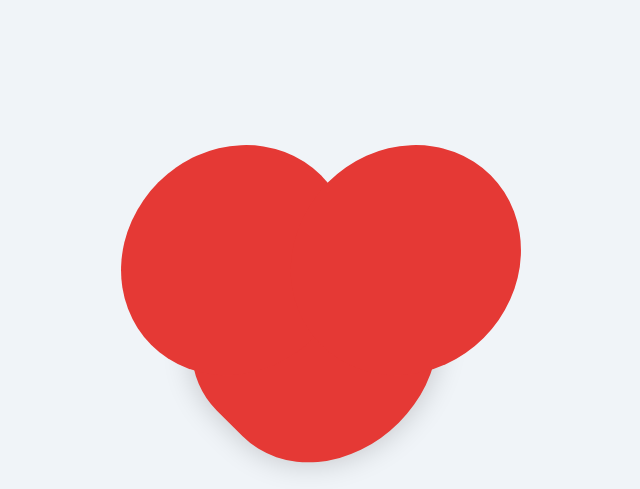
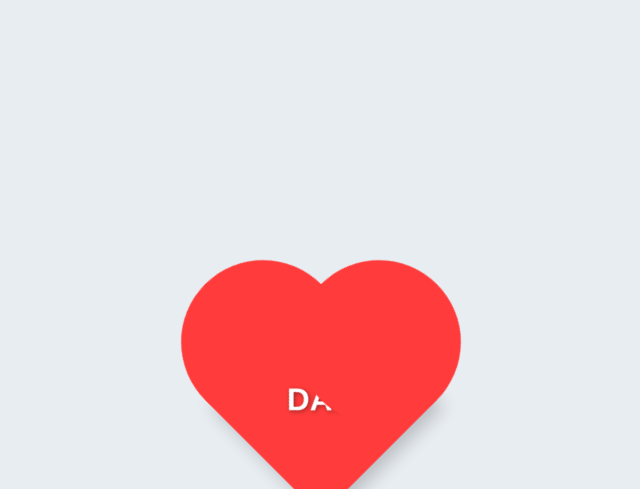
Before and after one commit to Contractor-x/Fathers-day-css-art, a plain HTML site: page index.html in a window 1280 px wide. Shown: the top 489 px of the page, without its empty margins (319-959 px from the left). Drawn offline with Linux system fonts and the light colour scheme.

Commit message:
Update index.html

```diff
--- a/index.html
+++ b/index.html
@@ -2,80 +2,69 @@
 <html lang="en">
 <head>
   <meta charset="UTF-8">
-  <title>Father's Day Heart Art</title>
-  <!-- Add a fancy Google Font -->
-  <link href="https://fonts.googleapis.com/css2?family=Pacifico&display=swap" rel="stylesheet">
+  <title>Father's Day CSS Art - DAD Heart</title>
   <style>
-    html, body {
-      height: 100%;
-      margin: 0;
-      padding: 0;
-      background: #f0f4f8;
-    }
     body {
-      height: 100vh;
+      background: #e8edf1;
       display: flex;
-      flex-direction: column;
       justify-content: center;
       align-items: center;
+      height: 100vh;
+      margin: 0;
+      font-family: Arial, sans-serif;
     }
+
     .heart {
       position: relative;
-      width: 240px;
-      height: 220px;
+      width: 150px;
+      height: 150px;
+      background: #ff3b3b;
       transform: rotate(-45deg);
-      background: #e53935;
-      border-radius: 40% 40% 60% 60% / 45% 45% 55% 55%;
-      box-shadow: 0 0 30px rgba(0,0,0,0.2);
-      margin-bottom: 40px;
+      box-shadow: 0 8px 15px rgba(0, 0, 0, 0.2);
+      animation: pulse 1.5s infinite;
     }
+
     .heart::before,
     .heart::after {
       content: "";
       position: absolute;
-      width: 240px;
-      height: 220px;
-      background: #e53935;
+      width: 150px;
+      height: 150px;
+      background: #ff3b3b;
       border-radius: 50%;
     }
+
     .heart::before {
-      top: -120px;
+      top: -75px;
       left: 0;
     }
+
     .heart::after {
-      left: 120px;
+      left: 75px;
       top: 0;
     }
-    .dad-text {
-      font-family: 'Pacifico', cursive;
-      font-size: 2.5rem;
-      color: #b71c1c;
-      letter-spacing: 0.08em;
-      text-shadow: 1px 1px 6px rgba(0,0,0,0.10), 0 1px 0 #fff;
-      margin-top: 0;
-      margin-bottom: 0;
-      text-align: center;
-      user-select: none;
+
+    .text {
+      position: absolute;
+      top: 50%;
+      left: 50%;
+      transform: translate(-50%, -50%) rotate(45deg);
+      color: white;
+      font-weight: bold;
+      font-size: 1.8rem;
+      text-shadow: 1px 1px 4px rgba(0,0,0,0.4);
     }
-    @media (max-width: 480px) {
-      .heart, .heart::before, .heart::after {
-        width: 140px;
-        height: 120px;
-      }
-      .heart::before {
-        top: -60px;
-      }
-      .heart::after {
-        left: 70px;
-      }
-      .dad-text {
-        font-size: 1.5rem;
-      }
+
+    @keyframes pulse {
+      0% { transform: scale(1) rotate(-45deg); }
+      50% { transform: scale(1.1) rotate(-45deg); }
+      100% { transform: scale(1) rotate(-45deg); }
     }
   </style>
 </head>
 <body>
-  <div class="heart"></div>
-  <div class="dad-text">DAD</div>
+  <div class="heart">
+    <div class="text">DAD</div>
+  </div>
 </body>
 </html>
```
